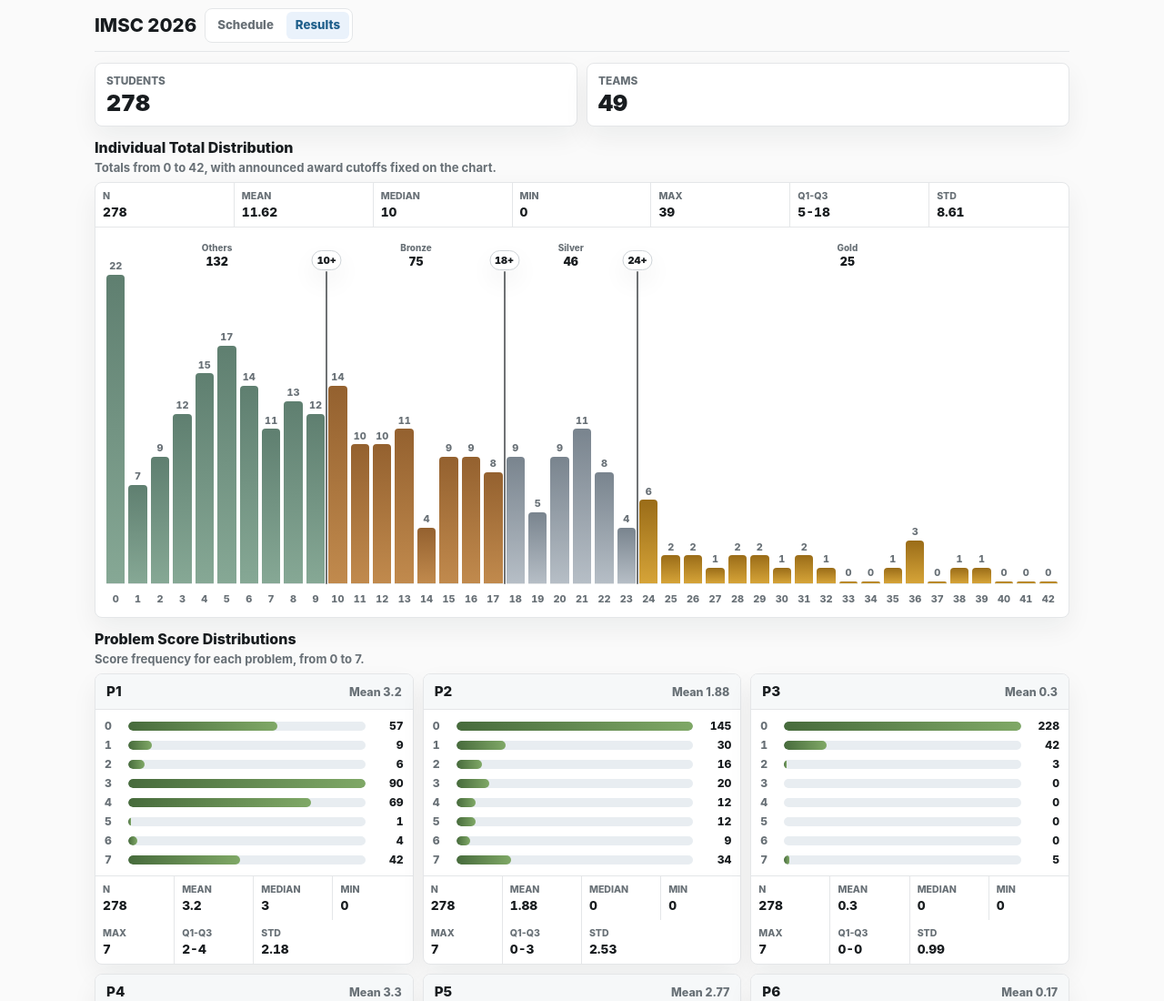
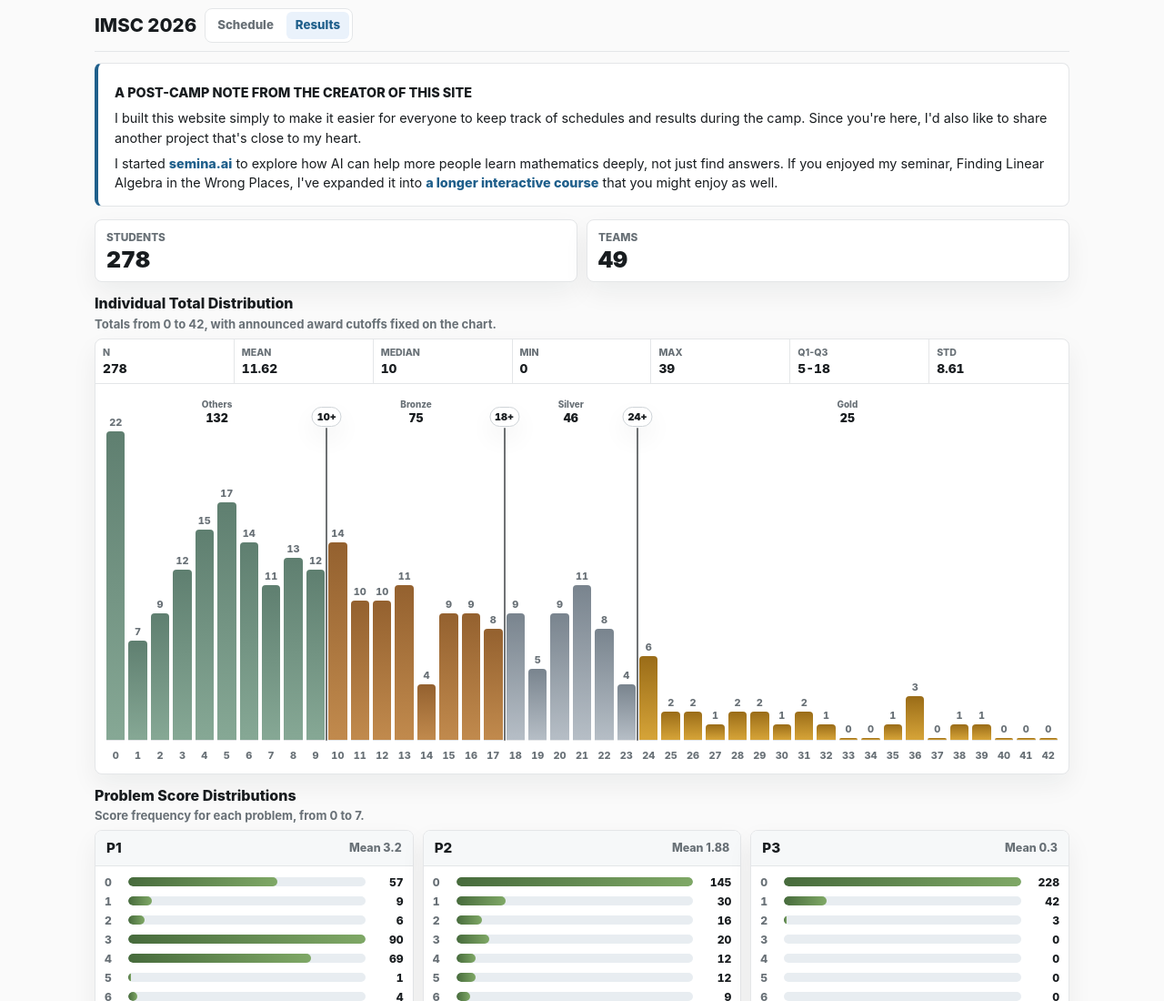
Before and after one commit to libragold/imsc-official, a website: page results/index.html in a window 1280 px wide. Shown: the top 1100 px of the page at 91% size. Drawn offline with Linux system fonts and the light colour scheme.

Commit message:
Add post-camp Semina note

```diff
--- a/results/index.html
+++ b/results/index.html
@@ -5,7 +5,7 @@
   <meta name="viewport" content="width=device-width, initial-scale=1">
   <title>IMSC 2026 Results</title>
   <script defer src="https://cloud.umami.is/script.js" data-website-id="4841af47-7ff4-40fd-9556-4e59482d4bcd"></script>
-  <link rel="stylesheet" href="stats.css?v=20260710-results-cutoffs">
+  <link rel="stylesheet" href="stats.css?v=20260710-semina-note">
 </head>
 <body>
   <main>
@@ -23,6 +23,12 @@
       </div>
     </section>
 
+    <aside class="semina-note" aria-label="A post-camp note from the creator of this site">
+      <p class="semina-note-label">A post-camp note from the creator of this site</p>
+      <p>I built this website simply to make it easier for everyone to keep track of schedules and results during the camp. Since you're here, I'd also like to share another project that's close to my heart.</p>
+      <p>I started <a href="https://semina.ai">semina.ai</a> to explore how AI can help more people learn mathematics deeply, not just find answers. If you enjoyed my seminar, Finding Linear Algebra in the Wrong Places, I've expanded it into <a href="https://semina.ai/app/course/ygbfzmtx1si4cx3v0qp87ea0">a longer interactive course</a> that you might enjoy as well.</p>
+    </aside>
+
     <section id="statsContent" aria-live="polite"></section>
   </main>
 
--- a/results/stats.css
+++ b/results/stats.css
@@ -119,6 +119,40 @@ h3 { font-size: 0.95rem; }
   color: var(--muted);
   font-size: 0.8rem;
   font-weight: 720;
+}
+
+.semina-note {
+  margin-bottom: 14px;
+  padding: 14px 18px;
+  border: 1px solid var(--line);
+  border-left: 4px solid var(--accent);
+  border-radius: var(--radius);
+  background: #fff;
+}
+
+.semina-note-label {
+  margin: 0 0 5px;
+  color: var(--accent);
+  font-size: 0.74rem;
+  font-weight: 820;
+  text-transform: uppercase;
+}
+
+.semina-note p {
+  margin: 7px 0 0;
+  color: var(--ink);
+  font-size: 0.9rem;
+  line-height: 1.48;
+}
+
+.semina-note a {
+  color: var(--accent);
+  font-weight: 760;
+  text-decoration: none;
+}
+
+.semina-note a:hover {
+  text-decoration: underline;
 }
 
 .metric-grid {
@@ -473,6 +507,7 @@ h3 { font-size: 0.95rem; }
 @media (max-width: 520px) {
   main { padding: 0 10px 14px; }
   .summary-strip { padding: 8px 0; }
+  .semina-note { padding: 13px 15px; }
   .results-heading {
     align-items: center;
     gap: 8px;
```
Also changed, not shown: index.html (+47 -0 lines).
